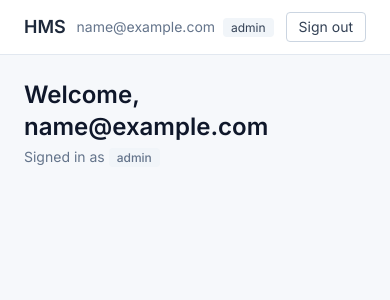
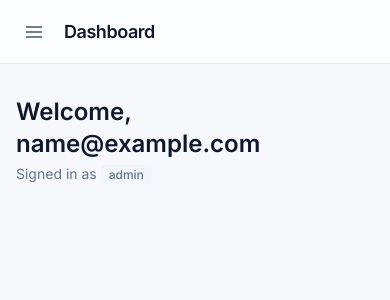
Before and after one commit to MANVENDRA-github/hospital-management-system, a React (Vite) app in the folder frontend/: page /dashboard in a window 390 px wide. Shown: the top 300 px of the page. Built offline with nearby package versions, Linux system fonts and the light colour scheme; sample sign-in values are in the browser's storage.

Commit message:
Replace top nav with sidebar layout and mobile drawer

```diff
--- a/frontend/src/components/Layout.tsx
+++ b/frontend/src/components/Layout.tsx
@@ -1,26 +1,96 @@
-import { Link, NavLink, useNavigate } from 'react-router-dom';
+import { Link, NavLink, useLocation, useNavigate } from 'react-router-dom';
 import type { ReactNode } from 'react';
+import { useState } from 'react';
 import { useAuth } from '../auth/AuthContext';
 import type { Role } from '../types/api';
 
 interface NavItem {
   to: string;
   label: string;
+  icon: ReactNode;
   roles?: Role[];
 }
 
+const iconClass = 'h-5 w-5 shrink-0';
+
+const DashboardIcon = (
+  <svg xmlns="http://www.w3.org/2000/svg" viewBox="0 0 24 24" fill="none" stroke="currentColor" strokeWidth="2" strokeLinecap="round" strokeLinejoin="round" className={iconClass} aria-hidden="true">
+    <rect x="3" y="3" width="7" height="9" rx="1.5" />
+    <rect x="14" y="3" width="7" height="5" rx="1.5" />
+    <rect x="14" y="12" width="7" height="9" rx="1.5" />
+    <rect x="3" y="16" width="7" height="5" rx="1.5" />
+  </svg>
+);
+const PatientsIcon = (
+  <svg xmlns="http://www.w3.org/2000/svg" viewBox="0 0 24 24" fill="none" stroke="currentColor" strokeWidth="2" strokeLinecap="round" strokeLinejoin="round" className={iconClass} aria-hidden="true">
+    <path d="M17 21v-2a4 4 0 0 0-4-4H5a4 4 0 0 0-4 4v2" />
+    <circle cx="9" cy="7" r="4" />
+    <path d="M23 21v-2a4 4 0 0 0-3-3.87" />
+    <path d="M16 3.13a4 4 0 0 1 0 7.75" />
+  </svg>
+);
+const DoctorsIcon = (
+  <svg xmlns="http://www.w3.org/2000/svg" viewBox="0 0 24 24" fill="none" stroke="currentColor" strokeWidth="2" strokeLinecap="round" strokeLinejoin="round" className={iconClass} aria-hidden="true">
+    <path d="M9 12h6" />
+    <path d="M12 9v6" />
+    <circle cx="12" cy="12" r="9" />
+  </svg>
+);
+const AppointmentsIcon = (
+  <svg xmlns="http://www.w3.org/2000/svg" viewBox="0 0 24 24" fill="none" stroke="currentColor" strokeWidth="2" strokeLinecap="round" strokeLinejoin="round" className={iconClass} aria-hidden="true">
+    <rect x="3" y="4" width="18" height="18" rx="2" />
+    <line x1="16" y1="2" x2="16" y2="6" />
+    <line x1="8" y1="2" x2="8" y2="6" />
+    <line x1="3" y1="10" x2="21" y2="10" />
+  </svg>
+);
+const BillingIcon = (
+  <svg xmlns="http://www.w3.org/2000/svg" viewBox="0 0 24 24" fill="none" stroke="currentColor" strokeWidth="2" strokeLinecap="round" strokeLinejoin="round" className={iconClass} aria-hidden="true">
+    <rect x="2" y="5" width="20" height="14" rx="2" />
+    <line x1="2" y1="10" x2="22" y2="10" />
+  </svg>
+);
+const LabIcon = (
+  <svg xmlns="http://www.w3.org/2000/svg" viewBox="0 0 24 24" fill="none" stroke="currentColor" strokeWidth="2" strokeLinecap="round" strokeLinejoin="round" className={iconClass} aria-hidden="true">
+    <path d="M9 2v6.5L4 18a2 2 0 0 0 1.8 3h12.4A2 2 0 0 0 20 18l-5-9.5V2" />
+    <line x1="9" y1="2" x2="15" y2="2" />
+    <line x1="7" y1="13" x2="17" y2="13" />
+  </svg>
+);
+const LogoutIcon = (
+  <svg xmlns="http://www.w3.org/2000/svg" viewBox="0 0 24 24" fill="none" stroke="currentColor" strokeWidth="2" strokeLinecap="round" strokeLinejoin="round" className={iconClass} aria-hidden="true">
+    <path d="M9 21H5a2 2 0 0 1-2-2V5a2 2 0 0 1 2-2h4" />
+    <polyline points="16 17 21 12 16 7" />
+    <line x1="21" y1="12" x2="9" y2="12" />
+  </svg>
+);
+const MenuIcon = (
+  <svg xmlns="http://www.w3.org/2000/svg" viewBox="0 0 24 24" fill="none" stroke="currentColor" strokeWidth="2" strokeLinecap="round" strokeLinejoin="round" className="h-5 w-5" aria-hidden="true">
+    <line x1="3" y1="6" x2="21" y2="6" />
+    <line x1="3" y1="12" x2="21" y2="12" />
+    <line x1="3" y1="18" x2="21" y2="18" />
+  </svg>
+);
+
 const NAV: NavItem[] = [
-  { to: '/dashboard', label: 'Dashboard' },
-  { to: '/patients', label: 'Patients', roles: ['ADMIN', 'DOCTOR', 'PATIENT'] },
-  { to: '/doctors', label: 'Doctors', roles: ['ADMIN', 'DOCTOR', 'PATIENT'] },
-  { to: '/appointments', label: 'Appointments', roles: ['ADMIN', 'DOCTOR', 'PATIENT'] },
-  { to: '/billing', label: 'Billing', roles: ['ADMIN', 'PATIENT'] },
-  { to: '/lab', label: 'Lab Tests', roles: ['ADMIN', 'DOCTOR', 'PATIENT'] },
+  { to: '/dashboard', label: 'Dashboard', icon: DashboardIcon },
+  { to: '/patients', label: 'Patients', icon: PatientsIcon, roles: ['ADMIN', 'DOCTOR', 'PATIENT'] },
+  { to: '/doctors', label: 'Doctors', icon: DoctorsIcon, roles: ['ADMIN', 'DOCTOR', 'PATIENT'] },
+  { to: '/appointments', label: 'Appointments', icon: AppointmentsIcon, roles: ['ADMIN', 'DOCTOR', 'PATIENT'] },
+  { to: '/billing', label: 'Billing', icon: BillingIcon, roles: ['ADMIN', 'PATIENT'] },
+  { to: '/lab', label: 'Lab Tests', icon: LabIcon, roles: ['ADMIN', 'DOCTOR', 'PATIENT'] },
 ];
+
+function pageTitle(pathname: string): string {
+  const match = NAV.find((n) => pathname.startsWith(n.to));
+  return match?.label ?? 'HMS';
+}
 
 export default function Layout({ children }: { children: ReactNode }) {
   const { user, logout } = useAuth();
   const navigate = useNavigate();
+  const location = useLocation();
+  const [mobileOpen, setMobileOpen] = useState(false);
 
   const onLogout = () => {
     logout();
@@ -28,48 +98,116 @@ export default function Layout({ children }: { children: ReactNode }) {
   };
 
   const visible = NAV.filter((n) => !n.roles || (user && n.roles.includes(user.role)));
+  const initial = user?.email?.[0]?.toUpperCase() ?? '?';
+  const title = pageTitle(location.pathname);
 
-  return (
+  const SidebarBody = (
     <div className="flex h-full flex-col">
-      <header className="border-b border-slate-200 bg-white">
-        <div className="mx-auto flex max-w-7xl items-center justify-between px-6 py-3">
-          <Link to="/dashboard" className="text-lg font-semibold text-brand-700">
-            HMS
+      <Link to="/dashboard" className="flex items-center gap-2.5 px-5 py-5">
+        <div className="flex h-9 w-9 items-center justify-center rounded-lg bg-brand-600 text-white shadow-sm">
+          <svg xmlns="http://www.w3.org/2000/svg" viewBox="0 0 24 24" fill="none" stroke="currentColor" strokeWidth="2.5" strokeLinecap="round" strokeLinejoin="round" className="h-5 w-5" aria-hidden="true">
+            <path d="M12 3v18M3 12h18" />
+          </svg>
+        </div>
+        <div className="flex flex-col leading-tight">
+          <span className="text-base font-semibold tracking-tight text-slate-900">HMS</span>
+          <span className="text-[11px] font-medium uppercase tracking-wider text-slate-400">Hospital</span>
+        </div>
       </Link>
-          <nav className="hidden gap-4 md:flex">
+
+      <nav className="flex-1 space-y-0.5 px-3">
+        <div className="px-2 pb-2 pt-3 text-[11px] font-semibold uppercase tracking-wider text-slate-400">
+          Workspace
+        </div>
         {visible.map((item) => (
           <NavLink
             key={item.to}
             to={item.to}
+            onClick={() => setMobileOpen(false)}
             className={({ isActive }) =>
-                  `text-sm ${isActive ? 'font-semibold text-brand-700' : 'text-slate-600 hover:text-slate-900'}`
+              `flex items-center gap-3 rounded-lg px-3 py-2 text-sm font-medium transition ${
+                isActive
+                  ? 'bg-brand-50 text-brand-700'
+                  : 'text-slate-600 hover:bg-slate-100 hover:text-slate-900'
+              }`
             }
           >
-                {item.label}
+            {item.icon}
+            <span>{item.label}</span>
           </NavLink>
         ))}
       </nav>
-          <div className="flex items-center gap-3 text-sm">
+
       {user && (
-              <>
-                <span className="text-slate-500">
-                  {user.email} <span className="ml-1 rounded bg-slate-100 px-2 py-0.5 text-xs text-slate-700">{user.role}</span>
-                </span>
+        <div className="border-t border-slate-200 p-3">
+          <div className="flex items-center gap-3 rounded-lg px-2 py-2">
+            <div className="flex h-9 w-9 items-center justify-center rounded-full bg-brand-100 text-sm font-semibold text-brand-700 ring-1 ring-inset ring-brand-200">
+              {initial}
+            </div>
+            <div className="min-w-0 flex-1">
+              <div className="truncate text-sm font-medium text-slate-900">{user.email}</div>
+              <div className="text-[11px] font-medium uppercase tracking-wider text-slate-500">{user.role}</div>
+            </div>
+          </div>
           <button
             type="button"
             onClick={onLogout}
-                  className="rounded border border-slate-300 px-3 py-1 text-slate-700 hover:bg-slate-100"
+            className="mt-2 flex w-full items-center gap-3 rounded-lg px-3 py-2 text-sm font-medium text-slate-600 transition hover:bg-slate-100 hover:text-slate-900"
           >
-                  Sign out
+            {LogoutIcon}
+            <span>Sign out</span>
           </button>
+        </div>
+      )}
+    </div>
+  );
+
+  return (
+    <div className="flex h-full">
+      {/* Desktop sidebar */}
+      <aside className="hidden w-64 shrink-0 border-r border-slate-200 bg-white lg:block">
+        {SidebarBody}
+      </aside>
+
+      {/* Mobile drawer */}
+      {mobileOpen && (
+        <>
+          <div
+            className="fixed inset-0 z-40 bg-slate-900/40 lg:hidden"
+            onClick={() => setMobileOpen(false)}
+            aria-hidden="true"
+          />
+          <aside className="fixed inset-y-0 left-0 z-50 w-64 border-r border-slate-200 bg-white shadow-xl lg:hidden">
+            {SidebarBody}
+          </aside>
         </>
       )}
+
+      <div className="flex min-w-0 flex-1 flex-col">
+        <header className="sticky top-0 z-20 flex h-16 items-center justify-between border-b border-slate-200 bg-white/85 px-4 backdrop-blur supports-[backdrop-filter]:bg-white/70 sm:px-6 lg:px-8">
+          <div className="flex items-center gap-3">
+            <button
+              type="button"
+              onClick={() => setMobileOpen(true)}
+              className="rounded-md p-2 text-slate-600 hover:bg-slate-100 hover:text-slate-900 lg:hidden"
+              aria-label="Open menu"
+            >
+              {MenuIcon}
+            </button>
+            <h2 className="text-lg font-semibold tracking-tight text-slate-900">{title}</h2>
           </div>
+          {user && (
+            <div className="hidden items-center gap-2 sm:flex">
+              <span className="text-sm text-slate-500">{user.email}</span>
+              <span className="badge-brand">{user.role}</span>
             </div>
+          )}
         </header>
+
         <main className="flex-1 overflow-auto">
-        <div className="mx-auto max-w-7xl px-6 py-6">{children}</div>
+          <div className="mx-auto max-w-7xl px-4 py-8 sm:px-6 lg:px-8">{children}</div>
         </main>
+      </div>
     </div>
   );
 }
```
Lines whose indentation alone changed are shown as unchanged.
